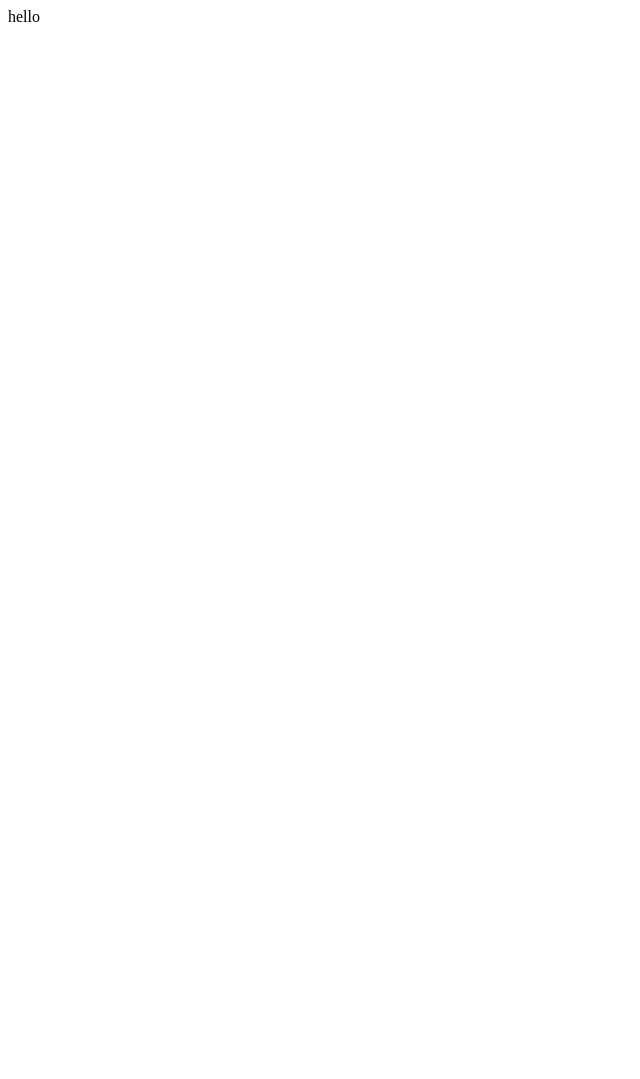
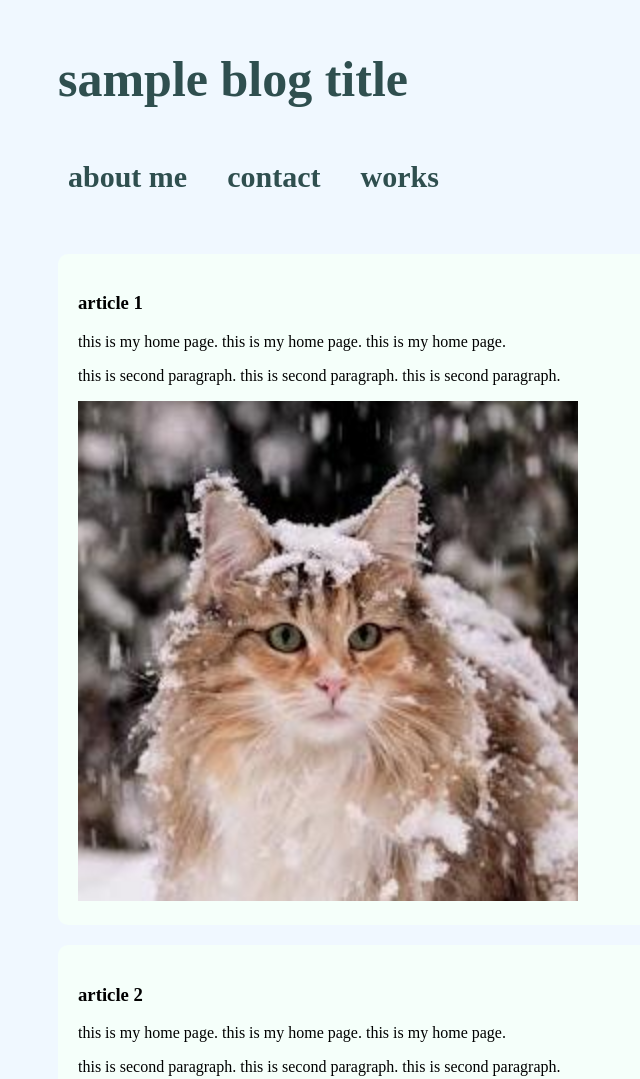
Before and after one commit to 4722214/2024WebEngineering_4722214, a plain HTML site: page index.html in a window 1280 px wide. Shown: the top 1079 px of the page, without its empty margins (0-640 px from the left). Before the commit the page ends 800 px from the top, so only its background shows below. Drawn offline with Linux system fonts and the light colour scheme.

Commit message:
index.html

```diff
--- /dev/null
+++ b/css/main.css
@@ -0,0 +1,43 @@
+body {
+    background-color: aliceblue;
+}
+
+section {
+    margin: 50px;
+}
+
+h1 {
+    font-size: 50px;
+    font-weight: bold;
+    color: darkslategray;
+}
+
+ul{
+    display: flex;
+    padding-left: 0;
+}
+
+li{
+    list-style: none;
+    margin-right: 20px;
+    padding: 10px;
+    font-size: 30px;
+}
+
+a {
+    text-decoration: none;
+    color:darkslategray;
+    font-weight: bold;
+}
+
+
+article {
+    background-color:mintcream;
+    margin-top: 20px;
+    padding: 20px;
+    border-radius: 10px;
+}
+
+img {
+    width: 500px;
+}
--- a/index.html
+++ b/index.html
@@ -1 +1,33 @@
-hello
+<!DOCTYPE html>
+<html lang="ja">
+    <head>
+        <meta charset="UTF-8">
+        <link rel="stylesheet" href="css/main.css">
+        <title>sample blog</title>
+    </head>
+    <body>
+        <section>
+            <h1>sample blog title</h1>
+            <ul>
+                <li><a href="pages/about.html">about me</a></li>
+                <li><a href="pages/contact.html">contact</a></li>
+                <li><a href="pages/works.html">works</a></li>
+            </ul>
+        </section>
+
+        <section>
+            <article>
+                <h3>article 1</h3>
+                <p>this is my home page. this is my home page. this is my home page. </p>
+                <p>this is second paragraph. this is second paragraph. this is second paragraph.</p>
+                <img src="img/cat.jpg" alt="cat">
+            </article>
+            <article>
+                <h3>article 2</h3>
+                <p>this is my home page. this is my home page. this is my home page. </p>
+                <p>this is second paragraph. this is second paragraph. this is second paragraph.</p>
+                <img src="img/dog.jpg" alt="dog">
+            </article>
+        </section>
+    </body>
+</html>
```
Also changed, not shown: pages/page1.html (added, +1 -0 lines), pages/page2.html (added, +1 -0 lines), pages/page3.html (added, +1 -0 lines), img/cat.jpg (added), img/dog.jpg (added).
